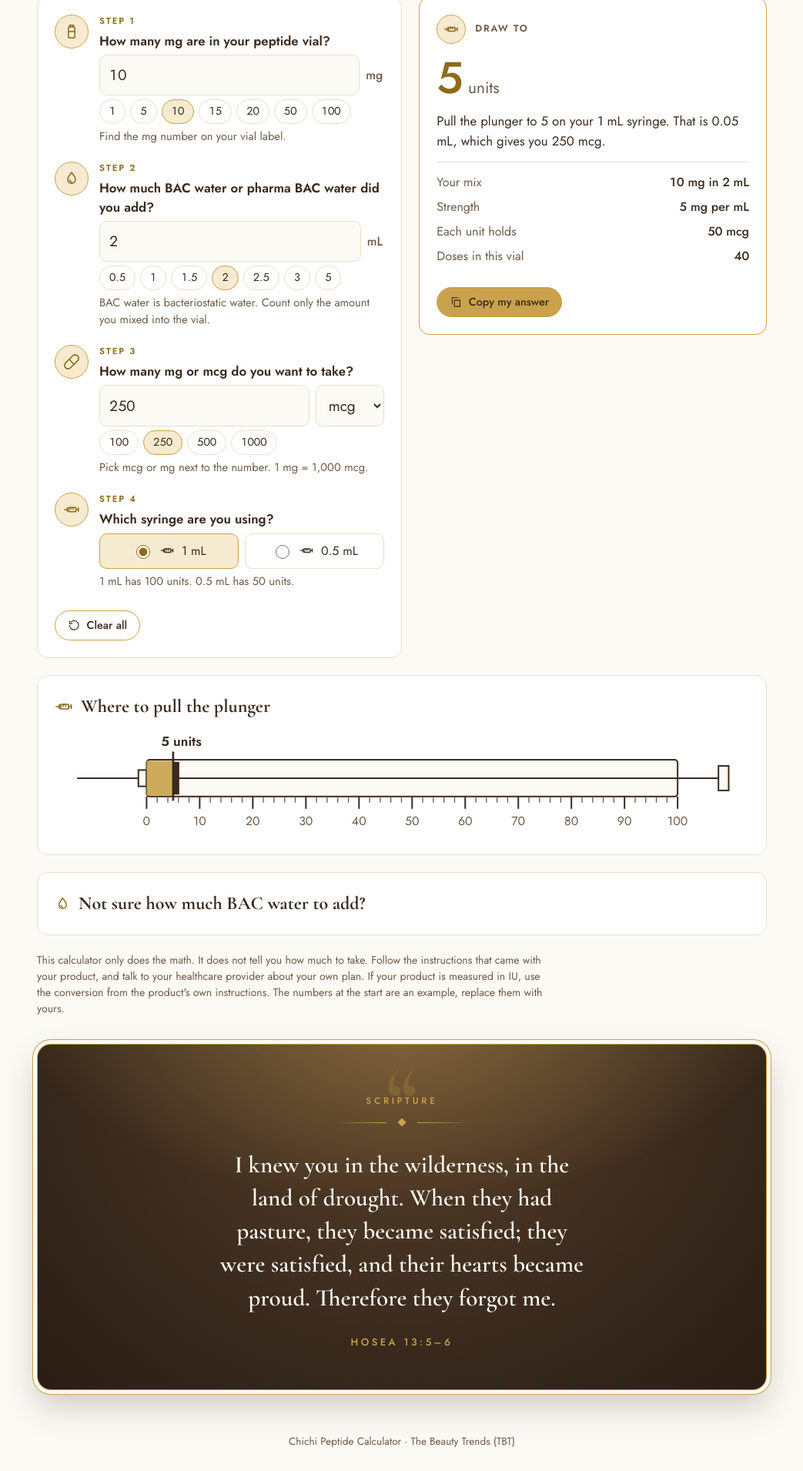
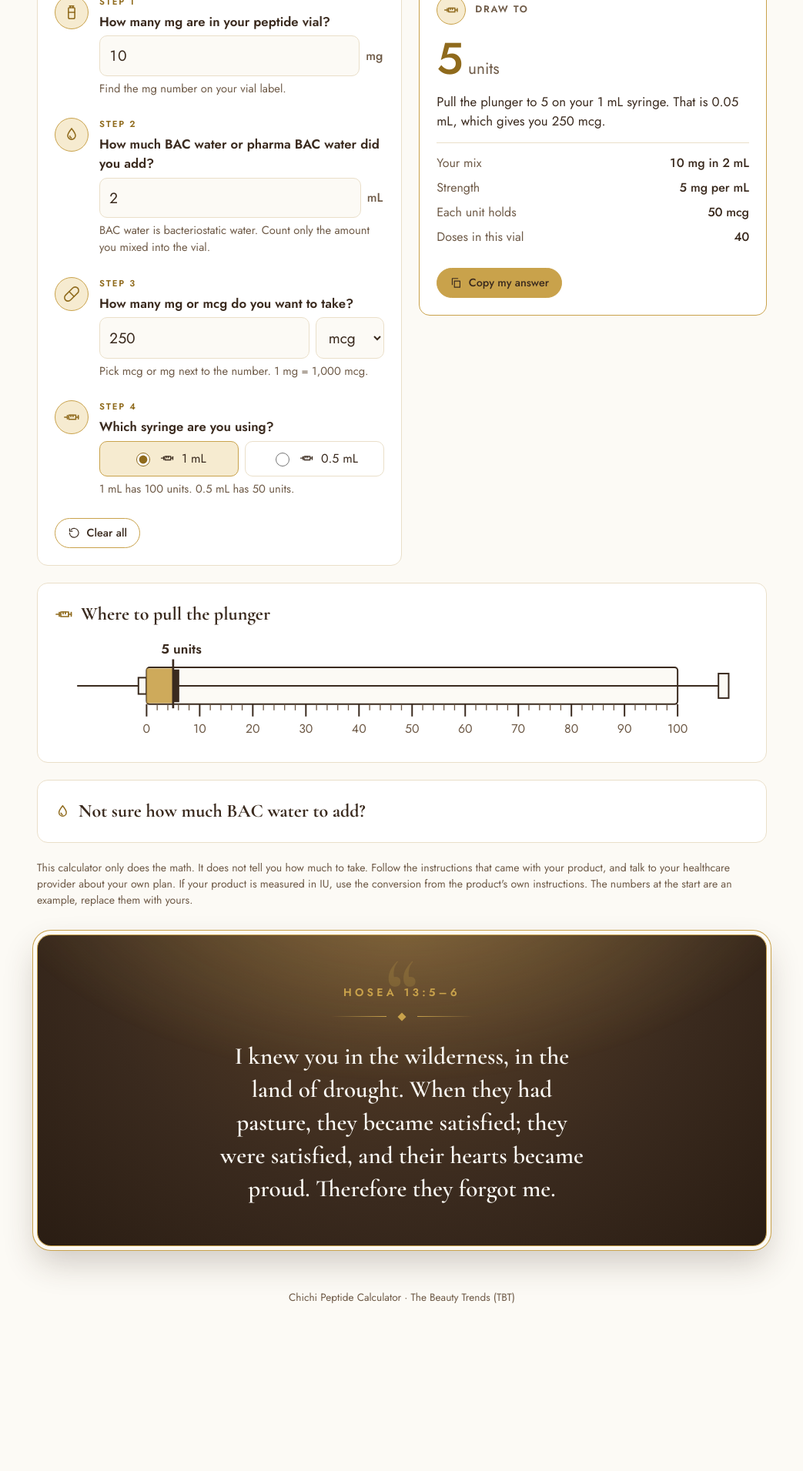
Before and after one commit to dcmarketing-bit/chichipepcalculator, a plain HTML site: page index.html in a window 1280 px wide. Shown: the part 305-2216 px from the top of the page at 77% size, without its empty margins (118-1161 px from the left). After the commit the page ends 2028 px from the top, so only its background shows below. Drawn offline with nearby package versions, Linux system fonts and the light colour scheme.

Commit message:
Update index.html

```diff
--- a/index.html
+++ b/index.html
@@ -54,7 +54,7 @@ a:focus-visible, button:focus-visible, input:focus-visible, select:focus-visible
 
 main { max-width: 980px; margin: 0 auto; padding-block: 28px 56px; display: flex; flex-direction: column; gap: 22px; }
 .hero h1 { font-family: var(--serif); font-weight: 700; font-size: 2.6rem; line-height: 1.05; margin: 0 0 8px; color: var(--brown); text-wrap: balance; }
-.hero p { margin: 0; color: var(--brown-soft); max-width: 56ch; font-size: 1.05rem; }
+.hero p { margin: 0; color: var(--brown-soft); font-size: 1.05rem; text-wrap: pretty; }
 
 .tabs { display: inline-flex; background: var(--white); border: 1.5px solid var(--line); border-radius: 999px; padding: 4px; gap: 4px; align-self: flex-start; max-width: 100%; flex-wrap: wrap; }
 .tabs button { font: inherit; font-weight: 500; color: var(--brown-soft); background: transparent; border: 0; padding: 9px 18px; border-radius: 999px; cursor: pointer; }
@@ -77,9 +77,6 @@ input[type="number"], select { font: inherit; font-size: 1.2rem; color: var(--br
 input[type="number"]:focus, select:focus { border-color: var(--gold); background: var(--white); }
 select { width: auto; min-width: 5.6rem; }
 .unit { display: flex; align-items: center; color: var(--brown-soft); font-weight: 500; padding-right: 2px; }
-.chips { display: flex; flex-wrap: wrap; gap: 6px; }
-.chip { font: inherit; font-size: 0.9rem; color: var(--brown); background: var(--white); border: 1.5px solid var(--line); border-radius: 999px; padding: 4px 12px; cursor: pointer; font-variant-numeric: tabular-nums; }
-.chip[aria-pressed="true"] { background: var(--gold-soft); border-color: var(--gold); }
 .syr-opts { display: grid; grid-template-columns: 1fr 1fr; gap: 8px; }
 .syr-opts label { display: flex; gap: 10px; align-items: center; justify-content: center; border: 1.5px solid var(--line); border-radius: 10px; padding: 10px 12px; cursor: pointer; font-weight: 400; font-size: 1rem; }
 .syr-opts label:has(input:checked) { border-color: var(--gold); background: var(--gold-soft); }
@@ -101,9 +98,8 @@ dl.facts dd { margin: 0; text-align: right; font-weight: 500; font-variant-numer
 .actions { display: flex; gap: 8px; flex-wrap: wrap; }
 .actions .btn { padding: 8px 16px; font-size: 0.9rem; }
 
-.syringe { overflow-x: auto; }
 .syringe h2, .waters h2 { font-family: var(--serif); font-size: 1.5rem; margin: 0 0 6px; }
-.syringe svg#syr { display: block; width: 100%; min-width: 540px; height: auto; }
+.syringe svg#syr { display: block; width: 100%; height: auto; }
 .s-barrel { fill: var(--cream); stroke: var(--brown); stroke-width: 1.5; }
 .s-liquid { fill: var(--gold); opacity: 0.9; }
 .s-liquid.over { fill: var(--warn); opacity: 0.8; }
@@ -126,7 +122,7 @@ table.wt { width: 100%; border-collapse: collapse; font-variant-numeric: tabular
 .wt .tag { color: var(--brown-soft); font-size: 0.9rem; }
 .tablewrap { overflow-x: auto; }
 
-.foot { color: var(--brown-soft); font-size: 0.88rem; max-width: 80ch; margin: 0; }
+.foot { color: var(--brown-soft); font-size: 0.88rem; margin: 0; text-wrap: pretty; }
 footer { text-align: center; color: var(--brown-soft); font-size: 0.85rem; padding-bottom: 28px; }
 
 .i { width: 1.15em; height: 1.15em; fill: none; stroke: currentColor; stroke-width: 1.7; stroke-linecap: round; stroke-linejoin: round; flex: none; }
@@ -159,29 +155,35 @@ footer { text-align: center; color: var(--brown-soft); font-size: 0.85rem; paddi
 #s-dose, #s-units { animation: fadein 0.3s ease both; }
 .note { animation: rise 0.3s ease both; }
 .pulse { animation: pop 0.35s ease both; }
-.btn, .chip, .tabs button, .syr-opts label, .wt button, input[type="number"], select { transition: background-color 0.2s ease, border-color 0.2s ease, color 0.2s ease, box-shadow 0.2s ease, transform 0.2s ease; }
+.btn, .tabs button, .syr-opts label, .wt button, input[type="number"], select { transition: background-color 0.2s ease, border-color 0.2s ease, color 0.2s ease, box-shadow 0.2s ease, transform 0.2s ease; }
 .btn:hover { transform: translateY(-1px); box-shadow: 0 3px 10px rgba(143, 106, 28, 0.18); }
 .btn:active { transform: translateY(0); box-shadow: none; }
-.chip:hover { border-color: var(--gold); background: var(--gold-soft); }
 input[type="number"]:focus, select:focus { box-shadow: 0 0 0 3px rgba(201, 162, 75, 0.25); }
 .s-liquid { transition: fill 0.3s ease; }
 .verse { position: relative; isolation: isolate; overflow: hidden; text-align: center; color: var(--cream); background: radial-gradient(ellipse at 50% 0%, #5c4229 0%, var(--brown) 60%, #2a1d13 100%); border: 1px solid var(--gold); border-radius: 18px; padding: 64px 28px 52px; margin-top: 12px; box-shadow: 0 0 0 5px var(--cream), 0 0 0 6px var(--gold), 0 20px 44px rgba(58, 42, 30, 0.24); }
 .verse::before { content: ""; position: absolute; inset: -30% -10% auto; height: 80%; z-index: -1; background: radial-gradient(ellipse at 50% 0%, rgba(232, 196, 108, 0.42), rgba(232, 196, 108, 0) 68%); animation: glow 7s ease-in-out infinite alternate; }
 .verse::after { content: ""; position: absolute; inset: 0; z-index: 1; pointer-events: none; background: linear-gradient(105deg, transparent 35%, rgba(255, 233, 170, 0.2) 50%, transparent 65%); transform: translateX(-120%); animation: sweep 2.2s 0.5s ease-out both; }
 .verse .mark { position: absolute; top: 14px; left: 50%; translate: -50% 0; font-family: var(--serif); font-weight: 700; font-size: 7rem; line-height: 1; color: var(--gold); opacity: 0.22; animation: markin 1.2s ease both; }
-.verse .vlabel { margin: 0 0 14px; font-size: 0.74rem; font-weight: 500; letter-spacing: 0.32em; text-transform: uppercase; color: var(--gold); animation: fadein 0.9s ease both; }
-.orn { display: flex; align-items: center; justify-content: center; gap: 14px; margin-bottom: 28px; color: var(--gold); }
+.verse .vlabel { margin: 0 0 14px; font-size: 0.88rem; font-weight: 600; letter-spacing: 0.3em; text-transform: uppercase; color: var(--gold); animation: fadein 0.9s ease both; }
+.orn { display: flex; align-items: center; justify-content: center; gap: 14px; margin-bottom: 24px; color: var(--gold); }
 .orn span { width: 72px; height: 1px; background: linear-gradient(90deg, transparent, var(--gold)); transform-origin: right center; animation: draw 1s 0.2s ease-out both; }
 .orn span:last-child { background: linear-gradient(270deg, transparent, var(--gold)); transform-origin: left center; }
 .orn svg { width: 12px; height: 12px; fill: currentColor; animation: diamond 0.9s 0.1s cubic-bezier(0.3, 1.4, 0.5, 1) both; }
 .verse figure { margin: 0 auto; max-width: 34rem; }
 .verse blockquote { margin: 0; font-family: var(--serif); font-weight: 600; font-size: 1.95rem; line-height: 1.38; text-wrap: balance; }
 .verse .w { display: inline-block; animation: wordin 0.8s calc(0.9s + var(--i, 0) * 0.075s) ease both; }
-.verse .ref { margin-top: 26px; font-size: 0.82rem; font-weight: 500; letter-spacing: 0.26em; text-transform: uppercase; color: var(--gold); animation: fadein 1s calc(1.3s + var(--n, 30) * 0.075s) ease both; }
-.verse.armed:not(.in) :is(.mark, .vlabel, .orn span, .orn svg, .w, .ref), .verse.armed:not(.in)::after { animation-play-state: paused; }
+.verse.armed:not(.in) :is(.mark, .vlabel, .orn span, .orn svg, .w), .verse.armed:not(.in)::after { animation-play-state: paused; }
 @media (max-width: 520px) {
-  .verse { padding: 56px 20px 44px; }
-  .verse blockquote { font-size: 1.55rem; }
+  .verse { padding: 56px 18px 44px; }
+  .verse blockquote { font-size: 1.5rem; }
+  .syringe { padding: 18px 12px; }
+  .syringe h2 { padding-inline: 6px; font-size: 1.3rem; }
+  .s-text { font-size: 24px; }
+  .s-lab { font-size: 26px; }
+  .s-tick { stroke-width: 2; }
+  .s-tick.maj { stroke-width: 2.5; }
+  .s-barrel, .s-line { stroke-width: 2.5; }
+  .s-mark { stroke-width: 3.5; }
   .verse .mark { font-size: 5.5rem; }
 }
 @keyframes glow { from { opacity: 0.55; transform: scale(0.96); } to { opacity: 1; transform: scale(1.04); } }
@@ -225,6 +227,7 @@ input[type="number"]:focus, select:focus { box-shadow: 0 0 0 3px rgba(201, 162,
     <p>Tell us what is on your vial and how much water you mixed in. We show you exactly where to draw on your syringe.</p>
   </section>
 
+
   <div class="tabs" role="tablist" aria-label="What do you want to do?">
     <button type="button" role="tab" id="tab-dose" aria-selected="true"><svg class="i" aria-hidden="true"><use href="#i-search"/></svg>Find my units</button>
     <button type="button" role="tab" id="tab-units" aria-selected="false"><svg class="i" aria-hidden="true"><use href="#i-check"/></svg>Check my units</button>
@@ -237,7 +240,6 @@ input[type="number"]:focus, select:focus { box-shadow: 0 0 0 3px rgba(201, 162,
         <span class="stepno">Step 1</span>
         <label for="vial">How many mg are in your peptide vial?</label>
         <div class="row"><input id="vial" type="number" inputmode="decimal" min="0" step="any" placeholder="e.g. 10"><span class="unit">mg</span></div>
-        <div class="chips" data-for="vial" aria-label="Common vial sizes"></div>
         <p class="hint">Find the mg number on your vial label.</p>
       </div>
 
@@ -246,7 +248,6 @@ input[type="number"]:focus, select:focus { box-shadow: 0 0 0 3px rgba(201, 162,
         <span class="stepno">Step 2</span>
         <label for="water">How much BAC water or pharma BAC water did you add?</label>
         <div class="row"><input id="water" type="number" inputmode="decimal" min="0" step="any" placeholder="e.g. 2"><span class="unit">mL</span></div>
-        <div class="chips" data-for="water" aria-label="Common water amounts"></div>
         <p class="hint">BAC water is bacteriostatic water. Count only the amount you mixed into the vial.</p>
       </div>
 
@@ -258,7 +259,6 @@ input[type="number"]:focus, select:focus { box-shadow: 0 0 0 3px rgba(201, 162,
           <input id="dose" type="number" inputmode="decimal" min="0" step="any" placeholder="e.g. 250">
           <select id="doseUnit" aria-label="mcg or mg"><option value="mcg">mcg</option><option value="mg">mg</option></select>
         </div>
-        <div class="chips" data-for="dose" aria-label="Common amounts"></div>
         <p class="hint">Pick mcg or mg next to the number. 1 mg = 1,000 mcg.</p>
       </div>
 
@@ -267,7 +267,6 @@ input[type="number"]:focus, select:focus { box-shadow: 0 0 0 3px rgba(201, 162,
         <span class="stepno">Step 3</span>
         <label for="units">How many units did you draw?</label>
         <div class="row"><input id="units" type="number" inputmode="decimal" min="0" step="any" placeholder="e.g. 10"><span class="unit">units</span></div>
-        <div class="chips" data-for="units" aria-label="Common draws"></div>
         <p class="hint">This is the number on the syringe line you pulled to.</p>
       </div>
 
@@ -311,11 +310,10 @@ input[type="number"]:focus, select:focus { box-shadow: 0 0 0 3px rgba(201, 162,
 
   <section class="verse" id="verse" aria-labelledby="verse-label">
     <span class="mark" aria-hidden="true">&ldquo;</span>
-    <p class="vlabel" id="verse-label">Scripture</p>
+    <p class="vlabel" id="verse-label">Hosea 13:5&ndash;6</p>
     <div class="orn" aria-hidden="true"><span></span><svg viewBox="0 0 12 12"><path d="M6 .5 11.5 6 6 11.5.5 6z"/></svg><span></span></div>
     <figure>
       <blockquote id="vtext">I knew you in the wilderness, in the land of drought. When they had pasture, they became satisfied; they were satisfied, and their hearts became proud. Therefore they forgot me.</blockquote>
-      <figcaption class="ref">Hosea 13:5&ndash;6</figcaption>
     </figure>
   </section>
 </main>
@@ -377,8 +375,6 @@ function waterOptions(vialMg, doseMg, waters, syringeMl) {
   var STORE = 'chichi-peptide-calc-v1';
   var lastSummary = '';
   var WATERS = [0.5, 1, 1.5, 2, 2.5, 3, 4, 5];
-  var CHIPS = { vial: [1, 5, 10, 15, 20, 50, 100], water: [0.5, 1, 1.5, 2, 2.5, 3, 5], units: [5, 10, 20, 25, 50] };
-  var DOSE_CHIPS = { mcg: [100, 250, 500, 1000], mg: [1, 2, 2.5, 4, 5, 10] };
 
   function num(el) { var v = parseFloat(el.value); return isFinite(v) ? v : NaN; }
   function syringe() { return document.querySelector('input[name="syr"]:checked').value; }
@@ -401,22 +397,6 @@ function waterOptions(vialMg, doseMg, waters, syringeMl) {
     } catch (e) {}
   }
 
-  function buildChips() {
-    document.querySelectorAll('.chips').forEach(function (box) {
-      var key = box.getAttribute('data-for');
-      var list = key === 'dose' ? DOSE_CHIPS[els.doseUnit.value] : CHIPS[key];
-      var target = key === 'dose' ? els.dose : els[key];
-      var current = num(target);
-      box.innerHTML = '';
-      list.forEach(function (v) {
-        var b = document.createElement('button');
-        b.type = 'button'; b.className = 'chip'; b.textContent = v;
-        b.setAttribute('aria-pressed', String(current === v));
-        b.addEventListener('click', function () { target.value = v; render(); });
-        box.appendChild(b);
-      });
-    });
-  }
 
   function fact(k, v) {
     var d = document.createElement('div');
@@ -526,7 +506,6 @@ function waterOptions(vialMg, doseMg, waters, syringeMl) {
     var vial = num(els.vial), water = num(els.water), syr = parseFloat(syringe());
     var capacity = syr * 100;
     $('facts').innerHTML = ''; $('notes').innerHTML = '';
-    buildChips();
     var notes = [], summary = [];
     var ok = vial > 0 && water > 0;
     var doseMg = toMg(num(els.dose), els.doseUnit.value);
@@ -639,7 +618,6 @@ function waterOptions(vialMg, doseMg, waters, syringeMl) {
     q.appendChild(span);
     if (i < words.length - 1) q.appendChild(document.createTextNode(' '));
   });
-  box.style.setProperty('--n', words.length);
   if (!('IntersectionObserver' in window)) return;
   box.classList.add('armed');
   var io = new IntersectionObserver(function (entries) {
```
